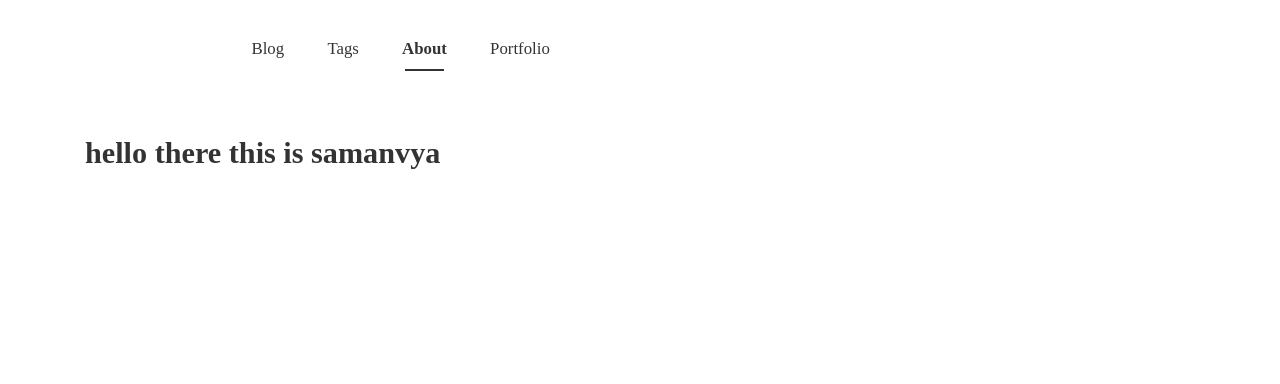
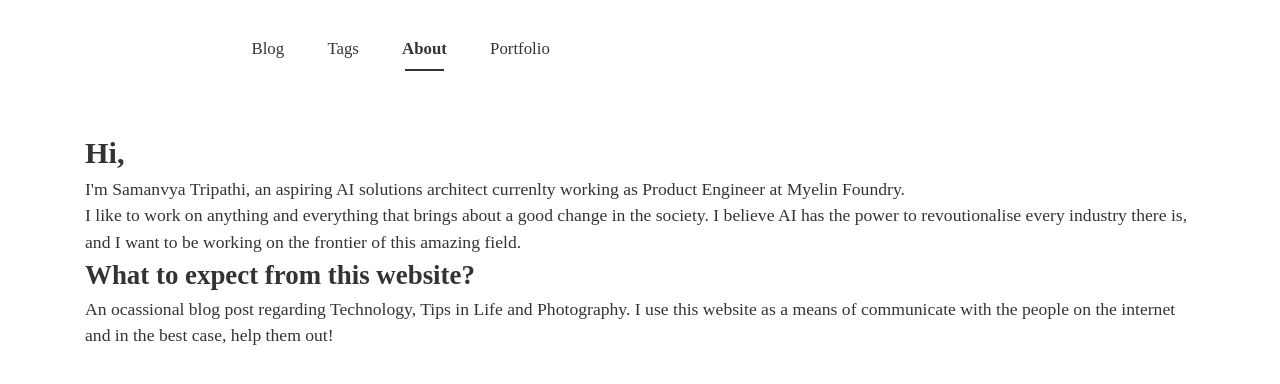
Before and after one commit to sacredvoid/sacredvoid.github.io, a Jekyll site: the page built from about-me.html, in a window 1280 px wide. Shown: the top 384 px of the page. Built offline with Jekyll 4.4.1, drawn with Linux system fonts in a browser that asks for light colours; nearby versions of some CDN libraries; some web fonts are replaced.

```diff
--- a/_config.yml
+++ b/_config.yml
@@ -59,7 +59,7 @@ theme_settings :
     instagram: samanvyatripathi
 
   # Disqus
-  disqus_shortname :
+  disqus_shortname : https-sacredvoid-github-io
 
 # Pagination
 paginate: 5
--- a/_includes/header.html
+++ b/_includes/header.html
@@ -9,7 +9,9 @@
       <a href="{{ site.url }}">
         <li class="btn-nav">Blog</li>
       </a>
-      <li class="current">Tags</li>
+      <a href="{{ site.url }}/tags">
+        <li class="current">Tags</li>
+      </a>
       <a href="{{ site.url }}/about-me">
         <li class="btn-nav">About</li>
       </a>
@@ -24,7 +26,9 @@
       <a href="{{ site.url }}/tags">
         <li class="btn-nav">Tags</li>
       </a>
-      <li class="current">About</li>
+      <a href="{{ site.url }}/about-me">
+        <li class="current">About</li>
+      </a>
       <a href="{{ site.url }}/portfolio">
         <li class="btn-nav">Portfolio</li>
       </a>
@@ -39,7 +43,9 @@
       <a href="{{ site.url }}/about-me">
         <li class="btn-nav">About</li>
       </a>
-      <li class="current">Portfolio</li>
+      <a href="{{ site.url }}/portfolio">
+        <li class="current">Portfolio</li>
+      </a>
       {% else %}
       <a href="{{ site.url }}"></a>
         <li class="current btn-nav">Blog</li>
--- a/_layouts/about.html
+++ b/_layouts/about.html
@@ -2,5 +2,13 @@
 layout : page
 ---
 <div>
-    <h1>hello there this is samanvya</h1>
+    <h1>Hi,</h1>
+
+    I'm Samanvya Tripathi, an aspiring AI solutions architect currenlty working as Product Engineer at Myelin Foundry. <br>
+    I like to work on anything and everything that brings about a good change in the society. I believe AI has the power to revoutionalise
+    every industry there is, and I want to be working on the frontier of this amazing field. <br>
+
+    <h2> What to expect from this website?</h2>
+    An ocassional blog post regarding Technology, Tips in Life and Photography. I use this website as a means of communicate with the people
+    on the internet and in the best case, help them out!
 </div>
--- a/_layouts/home.html
+++ b/_layouts/home.html
@@ -3,9 +3,6 @@ layout: default
 ---
 <div id="home">
   <!-- Responsive Header -->
-  <section id="header-nav">
-    {% include header.html %}
-  </section>
   {% include header.html %}
   <section id="header-content">
     <h1>{{ site.theme_settings.title }}</h1>
```
Also changed, not shown: _posts/2019-07-17-NUS.md (added, +12 -0 lines), _posts/2019-07-21-QuickDraw.md (added, +12 -0 lines), _posts/2020-06-28-Welcome.md (deleted, +0 -12 lines), _posts/2020-07-10-Setup_For_Coding.md (added, +55 -0 lines), _posts/docker.md (+8 -0 lines), _posts/get_started_with_jekyll.md (+8 -0 lines), _posts/zsh.md (+8 -0 lines), _posts/Setup_for_coding.md (deleted), _posts/hackernoon_article.md (deleted).
